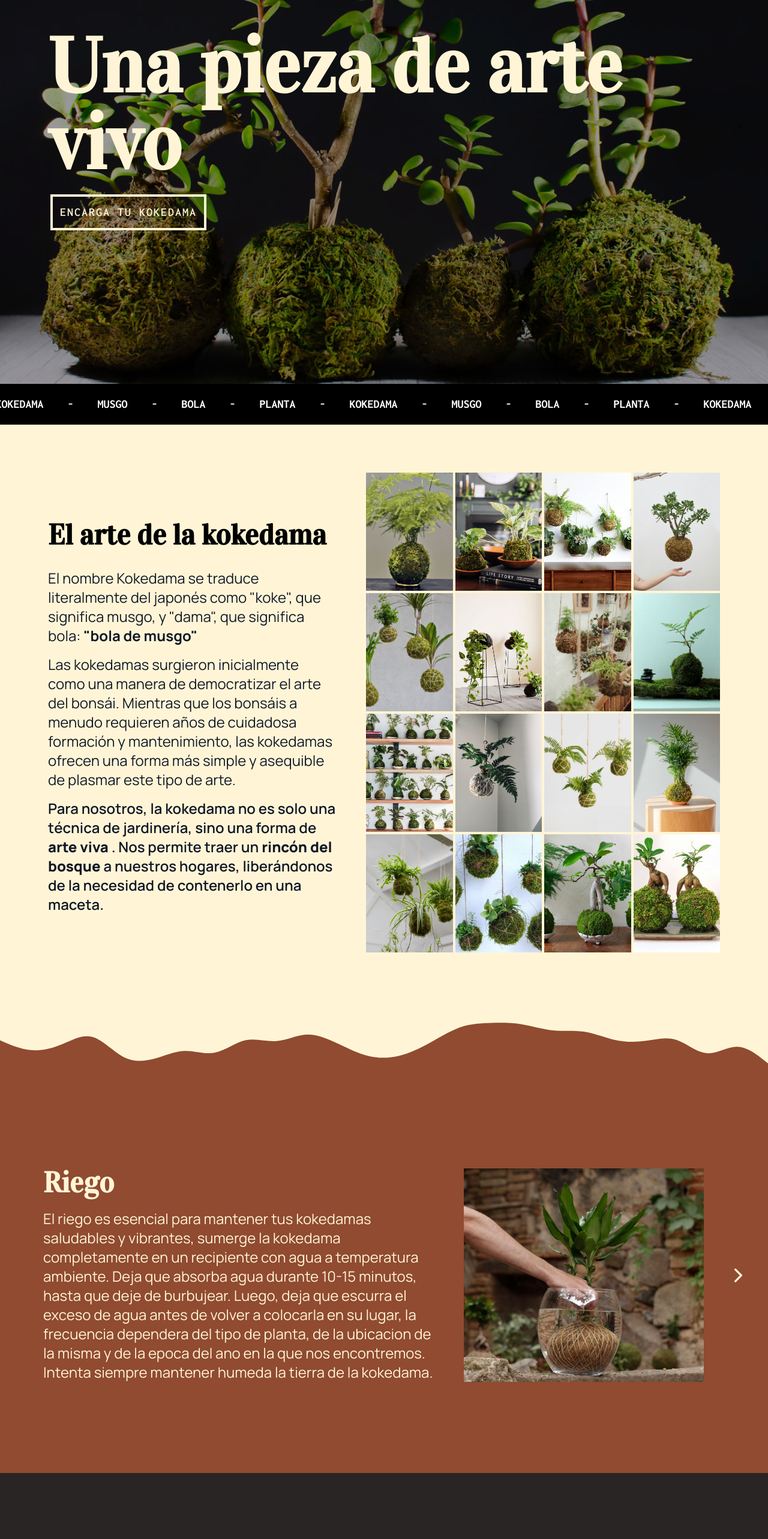
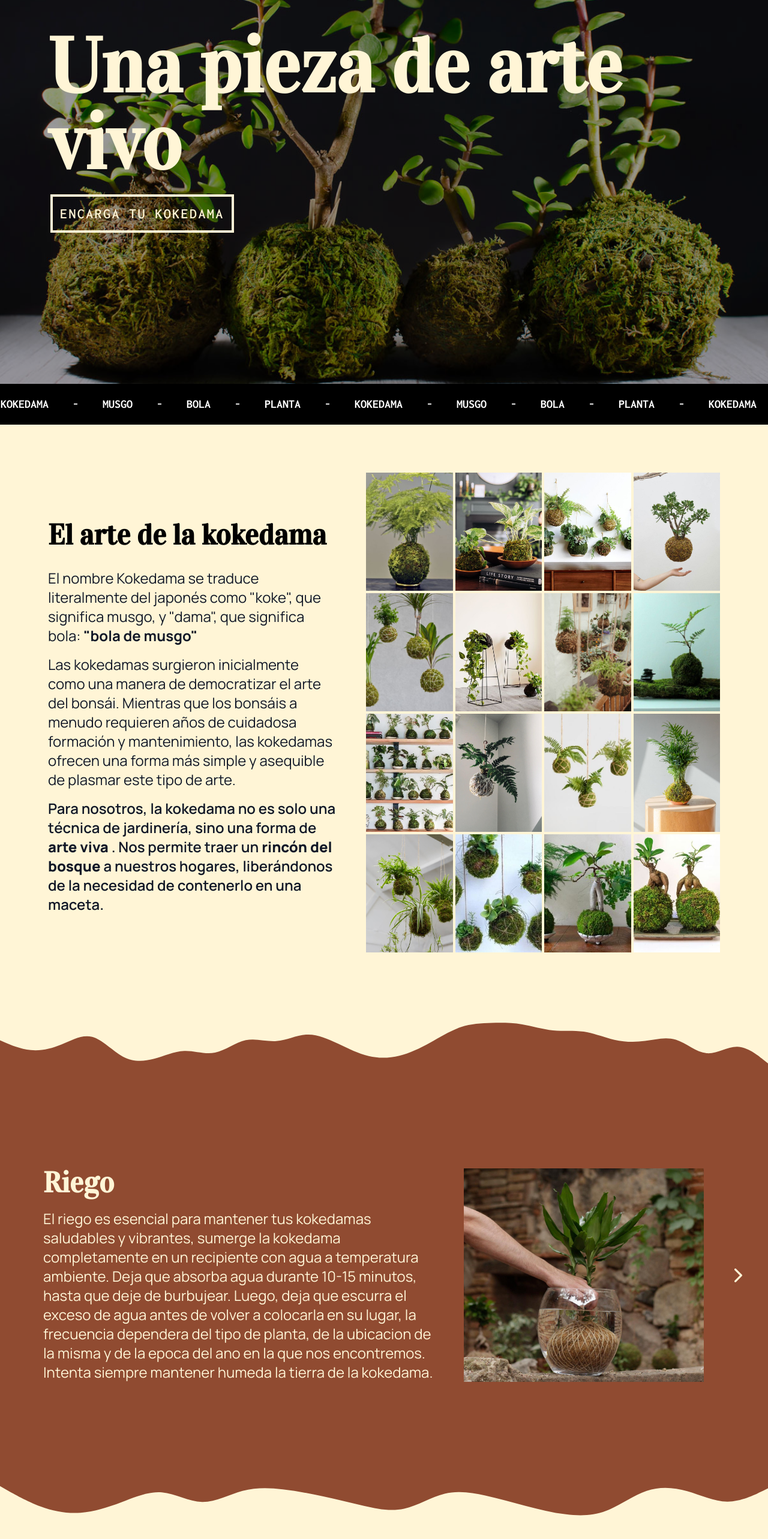
Before and after one commit to rocio-alcala/kokekosas, a Next.js app: page / in a window 1280 px wide. Shown: the part 160-2726 px from the top of the page at 60% size. Built offline with nearby package versions, Linux system fonts and the light colour scheme.

Commit message:
page layout

```diff
--- a/src/app/layout.tsx
+++ b/src/app/layout.tsx
@@ -26,7 +26,7 @@ export default function RootLayout({
   return (
     <html lang="en">
       <body
-        className={`${vidaloka.variable} ${mulish.variable}  ${manrope.variable} ${poppins.variable} ${inconsolata.variable} font-inconsolata`}
+        className={`${vidaloka.variable} ${mulish.variable}  ${manrope.variable} ${poppins.variable} ${inconsolata.variable} font-inconsolata `}
       >
         {children}
         <Footer />
--- a/src/app/page.tsx
+++ b/src/app/page.tsx
@@ -9,7 +9,7 @@ export default function Home() {
   return (
     <>
       <NavBar />
-      <main className="min-h-svh">
+      <main className="min-h-svh ">
         <section
           style={{
             backgroundImage: "url('/kokedama-bg.jpg')",
@@ -18,19 +18,19 @@ export default function Home() {
           className="flex-center flex h-svh flex-col bg-cover px-6 pt-52 backdrop-blur sm:px-20"
           id="home"
         >
-          {" "}
           <div className="absolute inset-0 bg-black/40 "></div>
           <div className="relative z-10">
-            <h1 className="shrink font-vidaloka text-6xl font-extrabold text-[#FFF5D6] sm:text-8xl lg:text-9xl">
+            <h1 className="shrink font-vidaloka text-6xl font-extrabold text-[#FFF5D6] transition-all duration-300 sm:text-8xl lg:text-9xl">
               Una pieza de arte vivo
             </h1>
-            <Button className="ml-1 mt-5 w-fit border-[#FFF5D6] text-[#FFF5D6] md:border-4 md:text-xl">
+            <Button className="ml-1 mt-5 w-fit border-[#FFF5D6] text-[#FFF5D6] md:border-4 md:text-2xl">
               ENCARGA TU KOKEDAMA
             </Button>
           </div>
         </section>
-        <section id="kokedama" className="bg-[#FFF5D6]">
+        <section id="kokedama" className=" bg-[#FFF5D6]">
           <InfiniteCarousel />
+
           <KokedamaSection />
         </section>
         <Image
@@ -43,8 +43,17 @@ export default function Home() {
         <section id="cuidados" className="bg-[#904B31] p-8">
           <CuidadosSection />
         </section>
-        <section id="productos" className="h-svh bg-stone-800"></section>
-        <section id="contacto" className="h-svh bg-red-600"></section>
+        <Image
+          src={"/wave-2.svg"}
+          alt="wave"
+          height={100}
+          width={1000}
+          className="w-full"
+        />
+        <section id="productos" className="bg-[#FFF5D6]">
+
+        </section>
+        <section id="contacto" className="h-svh bg-[#FFF5D6]"></section>
       </main>
     </>
   );
```
